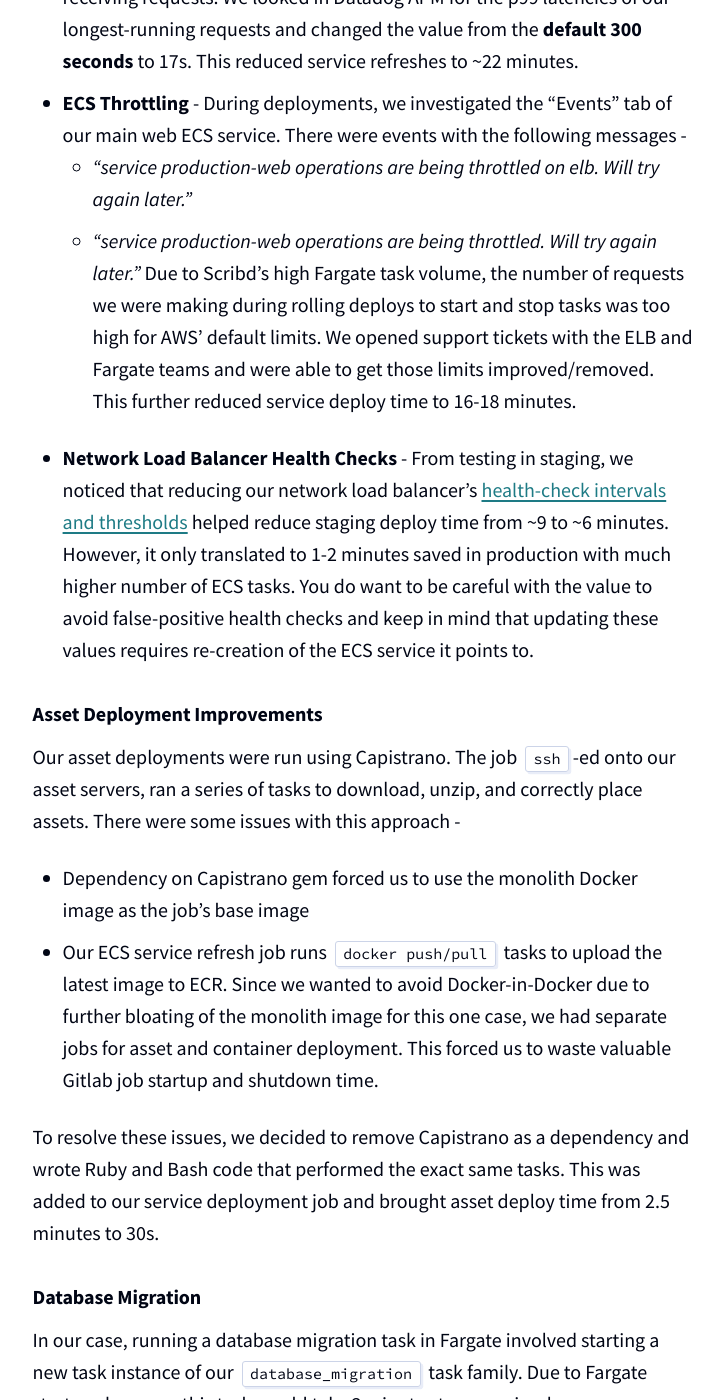
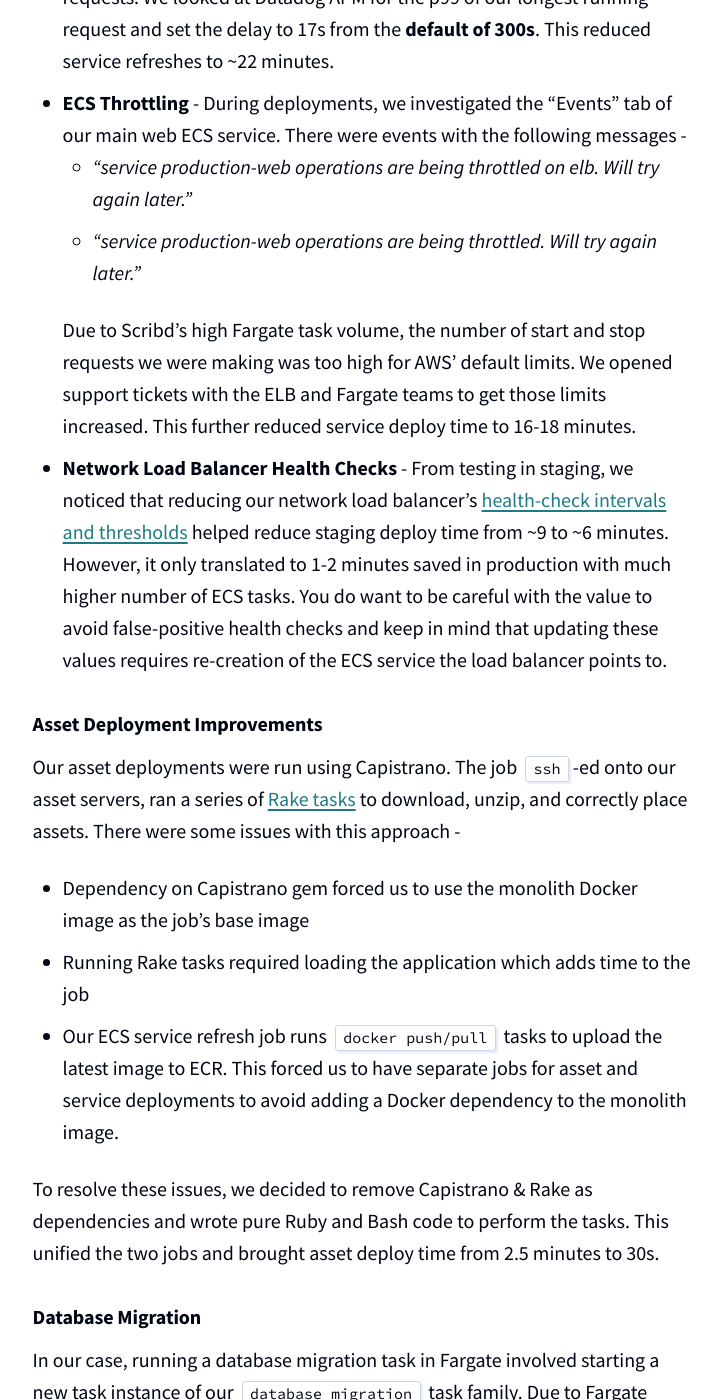
Before and after one commit to scribd/scribd.github.io, a Jekyll site: the page built from _posts/2021-03-18-faster-fargate-deploys.md, in a window 1280 px wide and 1400 px high, scrolled down 1508 px. Shown: the whole window, without its empty margins (341-1063 px from the left). Built offline with Jekyll 4.4.1, drawn with Linux system fonts in a browser that asks for light colours; some of the changed text lies outside the part shown.

Commit message:
Fargate deploy post updates

````diff
--- a/_posts/2021-03-18-faster-fargate-deploys.md
+++ b/_posts/2021-03-18-faster-fargate-deploys.md
@@ -9,7 +9,7 @@
 team: Internal Tools
 ---
 
-Scribd moved its monolith to AWS in April 2020 and as part of the migration, we had to design and implement new deployment pipelines in our *new and shiny* [ECS Fargate](https://aws.amazon.com/fargate/) infrastructure. In this post, we'll share how we improved our deployment speeds from ~40 minutes to less than 20 minutes.
+Scribd moved its monolith to AWS in April 2020 and as part of the migration, we had to design and implement a deployment pipeline for our new (and *shiny*) [ECS Fargate](https://aws.amazon.com/fargate/) infrastructure. In this post, we'll share how we improved our deployment speeds from ~40 minutes to less than 20 minutes.
 
 ### Original Implementation
 
@@ -21,38 +21,40 @@
 ### Improvements
 
 #### Fargate Service Updates
-By far, the slowest part of our deployment was waiting for ECS services to finish updating. We use the default rolling deployment which stops and starts tasks to force re-pulling of the freshly-uploaded [ECR](https://aws.amazon.com/ecr/) image. We were able to reduce this time to 16-18 minutes with the following -
+By far, the slowest part of our deployment was waiting for ECS services to finish updating. We use the default rolling deployment which stops and starts tasks to trigger a re-pulling of the freshly-uploaded [ECR](https://aws.amazon.com/ecr/) image. Here are some changes we implemented -
 
 * **Docker Image Size Reduction** - The first thing everyone thinks of when considering ECS Fargate speedups is how to reduce the image pull time since Fargate (unlike EC2) [has no image caching](https://github.com/aws/containers-roadmap/issues/696). However, unless you can drastically reduce your image size (think 1Gb to 100Mb), this will not lead to significant time reductions. We reduced our compressed image size from ~900Mb to ~700Mb and it led to **little to no improvement**. It did lead to a cleaner image but that wasn't our initial goal.
 
-* [**Deregistration Delay**](https://docs.aws.amazon.com/elasticloadbalancing/latest/application/load-balancer-target-groups.html#deregistration-delay) - This is a property on your load balancer's target group that dictates how long a task stays in *Draining* state after it stops receiving requests. We looked in Datadog APM for the p99 latencies of our longest-running requests and changed the value from the **default 300 seconds** to 17s. This reduced service refreshes to ~22 minutes.
+* [**Deregistration Delay**](https://docs.aws.amazon.com/elasticloadbalancing/latest/application/load-balancer-target-groups.html#deregistration-delay) - This is a property on a load balancer's target group that dictates how long a task stays in *Draining* state after it stops receiving requests. We looked at Datadog APM for the p99 of our longest running request and set the delay to 17s from the **default of 300s**. This reduced service refreshes to ~22 minutes.
 
 * **ECS Throttling** - During deployments, we investigated the "Events" tab of our main web ECS service. There were events with the following messages -
   - *"service production-web operations are being throttled on elb. Will try again later."*
   - *"service production-web operations are being throttled. Will try again later."*
-  Due to Scribd's high Fargate task volume, the number of requests we were making during rolling deploys to start and stop tasks was too high for AWS' default limits. We opened support tickets with the ELB and Fargate teams and were able to get those limits improved/removed. This further reduced service deploy time to 16-18 minutes.
 
-* **Network Load Balancer Health Checks** - From testing in staging, we noticed that reducing our network load balancer's [health-check intervals and thresholds](https://docs.aws.amazon.com/elasticloadbalancing/latest/network/target-group-health-checks.html) helped reduce staging deploy time from ~9 to ~6 minutes. However, it only translated to 1-2 minutes saved in production with much higher number of ECS tasks. You do want to be careful with the value to avoid false-positive health checks and keep in mind that updating these values requires re-creation of the ECS service it points to.
+  Due to Scribd's high Fargate task volume, the number of start and stop requests we were making was too high for AWS' default limits. We opened support tickets with the ELB and Fargate teams to get those limits increased. This further reduced service deploy time to 16-18 minutes.
+
+* **Network Load Balancer Health Checks** - From testing in staging, we noticed that reducing our network load balancer's [health-check intervals and thresholds](https://docs.aws.amazon.com/elasticloadbalancing/latest/network/target-group-health-checks.html) helped reduce staging deploy time from ~9 to ~6 minutes. However, it only translated to 1-2 minutes saved in production with much higher number of ECS tasks. You do want to be careful with the value to avoid false-positive health checks and keep in mind that updating these values requires re-creation of the ECS service the load balancer points to.
 
 #### Asset Deployment Improvements
-Our asset deployments were run using Capistrano. The job `ssh`-ed onto our asset servers, ran a series of tasks to download, unzip, and correctly place assets. There were some issues with this approach -
+Our asset deployments were run using Capistrano. The job `ssh`-ed onto our asset servers, ran a series of [Rake tasks]((https://guides.rubyonrails.org/v4.2/command_line.html#rake)) to download, unzip, and correctly place assets. There were some issues with this approach -
 * Dependency on Capistrano gem forced us to use the monolith Docker image as the job's base image
-* Our ECS service refresh job runs `docker push/pull` tasks to upload the latest image to ECR. Since we wanted to avoid Docker-in-Docker due to further bloating of the monolith image for this one case, we had separate jobs for asset and container deployment. This forced us to waste valuable Gitlab job startup and shutdown time.
+* Running Rake tasks required loading the application which adds time to the job
+* Our ECS service refresh job runs `docker push/pull` tasks to upload the latest image to ECR. This forced us to have separate jobs for asset and service deployments to avoid adding a Docker dependency to the monolith image.
 
-To resolve these issues, we decided to remove Capistrano as a dependency and wrote Ruby and Bash code that performed the exact same tasks. This was added to our service deployment job and brought asset deploy time from 2.5 minutes to 30s.
+To resolve these issues, we decided to remove Capistrano & Rake as dependencies and wrote pure Ruby and Bash code to perform the tasks. This unified the two jobs and brought asset deploy time from 2.5 minutes to 30s.
 
 #### Database Migration
 In our case, running a database migration task in Fargate involved starting a new task instance of our `database_migration` task family. Due to Fargate startup slowness, this task would take 3 minutes to run a simple `bundle exec rails db:migrate`.
 
 To resolve this, we used `git` and [Gitlab environments](https://docs.gitlab.com/ee/api/environments.html#get-a-specific-environment) to look for modified files in the `db/migrate` directory. If none were found, we would skip running the migration task. Since majority of our deployments don't run database migration tasks, this shaved off 3 minutes from most jobs.
 ```
-env_json=$(curl --silent --header "<SECRET_ENV_STUFF>" "<gitlab-repository-path>/environments/:id")
+env_json=$(curl --silent --header "PRIVATE-TOKEN: <your_access_token>" "<gitlab-repository-path>/environments/<id>")
 last_deployment_sha=$(echo $env_json | jq -r '.last_deployment.sha')
 git diff --name-only $CI_COMMIT_SHA $last_deployment_sha | grep db/migrate
 ```
 
 #### Other things to look for
-If you run sidecar containers like Datadog, make sure that you're providing enough memory and CPU to those sidecars to avoid waiting on the sidecar to come up while your main container is ready.
+If you run sidecar containers like Datadog, make sure that you're providing enough memory and CPU to those containers to avoid waiting on them to be ready while your main container has already started.
 
 
 We hope this helps you speed up your deployments and gain greater efficiency!
````
